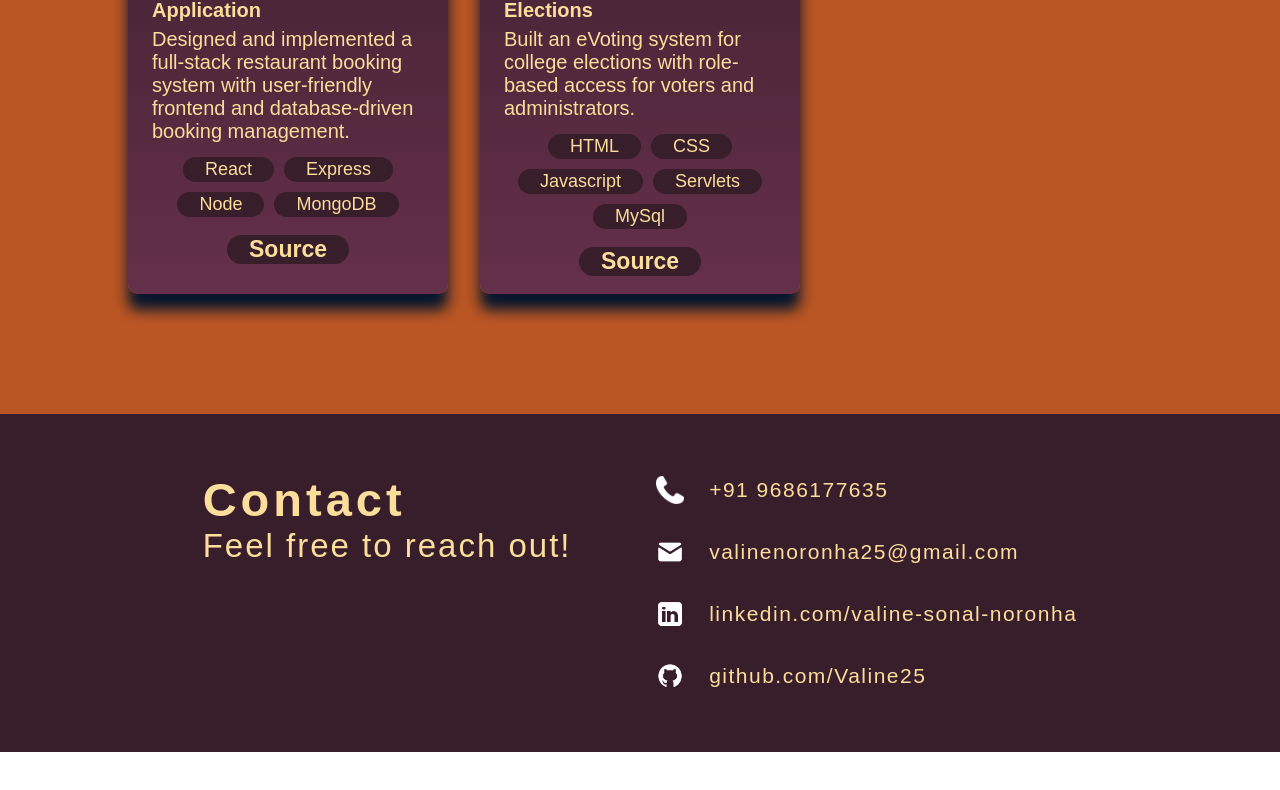
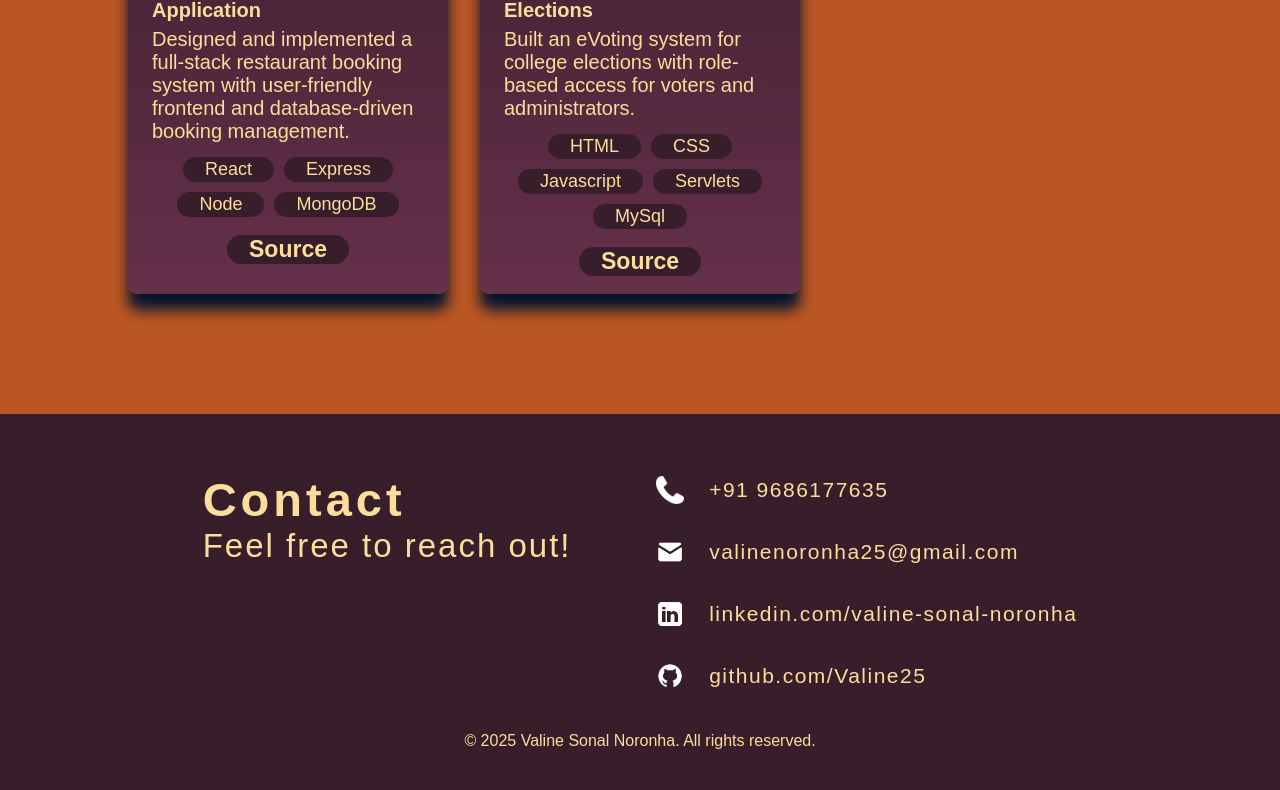
Before and after one commit to Valine25/portfolio, a React (Vite) app: page / in a window 1280 px wide. Shown: the part 4227-5017 px from the top of the page. Before the commit the page ends 4979 px from the top, so only its background shows below. Built offline with nearby package versions, Linux system fonts and the light colour scheme; a web font is replaced by a local one.

Commit message:
Added Copyright

```diff
--- a/src/components/Contact/Contact.jsx
+++ b/src/components/Contact/Contact.jsx
@@ -4,6 +4,7 @@
 export const Contact = () => {
   return (
     <footer id="contact" className={styles.container}>
+      <div>
         <div className={styles.text}>
           <h2>Contact</h2>
           <p>Feel free to reach out!</p>
@@ -57,6 +58,11 @@
             </a>
           </li>
         </ul>
+      </div>
+      <br />
+      <div className={styles.copyright}>
+        <p>&copy; {new Date().getFullYear()} Valine Sonal Noronha. All rights reserved.</p>
+      </div>
     </footer>
   );
 };
--- a/src/components/Contact/Contact.module.css
+++ b/src/components/Contact/Contact.module.css
@@ -3,10 +3,16 @@
   margin-top: 120px;
   background-color: #381D2A;
   display: flex;
+  flex-direction: column;
+  width: 100%; /* FIXED */
+  padding: 58px 10%;
+  gap: 10px;
+}
+
+.container > div:first-child {
+  display: flex;
   flex-direction: row;
   justify-content: space-evenly;
-  width: 100%; /* FIXED */
-  padding: 58px 10%;
   gap: 10px;
 }
 
@@ -93,6 +99,11 @@
 }
 
 
+.copyright {
+  text-align: center;
+  width: 100%;
+}
+
 @media screen and (max-width: 480px) {
   .text h2 {
     font-size: 30px;
```
Lines whose indentation alone changed are shown as unchanged.
